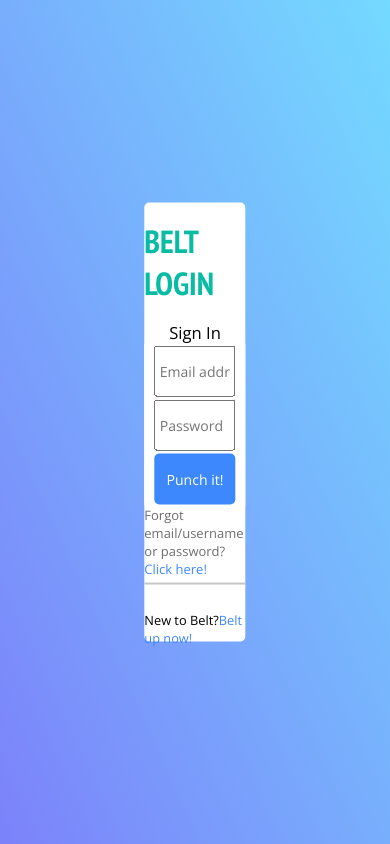
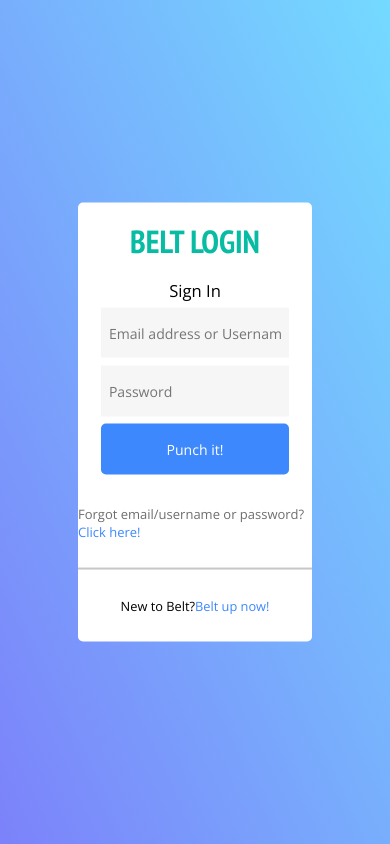
Before and after one commit to aparg/haluka-login, a React (Create React App) app: page / in a window 390 px wide. Built offline with nearby package versions, Linux system fonts and the light colour scheme.

Commit message:
add responsiveness and minor design changes

```diff
--- a/src/components/DataEntryBox/DataEntryBox.module.css
+++ b/src/components/DataEntryBox/DataEntryBox.module.css
@@ -1,19 +1,19 @@
 @import url('https://fonts.googleapis.com/css2?family=Open+Sans:wght@400&display=swap');
 @import url('https://fonts.googleapis.com/css2?family=PT+Sans+Narrow:wght@700&display=swap');
 @import url('https://fonts.googleapis.com/css2?family=Poppins:wght@500&display=swap');
+
 .Box{
-    display:inline-flex;
+    display:flex;
     flex-direction: column;
     position: absolute;
-    border: 2px solid back;
+    border: 1px;
     background-color: white;
     border-radius: 5px;
-    height: 52vh;
-    width:26vw;
     top:50%;left:50%;
     transform: translate(-50%,-50%);
     align-items: center;
-    font-size: 80%
+    font-size: 80%;
+    /* justify-content: center; */
 }
 
 .title{
@@ -36,31 +36,62 @@
     align-items:center;
     background-color:white;
     position: relative;
-    height:25vh;
     width:100%;
     box-sizing: border-box;
     padding:1% 10% 0% 10%;
-    /* padding:5%; */
 }
 
 .line{
-    width:96%;
+    width:100%;
     border-bottom: 2px solid rgb(199, 199, 199);
-    padding:5% 2% 0 2%;
 }
 
 .forgot{
     color: rgb(110, 110, 110);
     font-size:small;
     font-family: 'Open Sans', sans-serif;
+    margin:auto;
 }
 
 .signup{
-    padding-top: 3vh;
+    /* padding-top: 6%; */
     font-family: 'Open Sans', sans-serif;
+    display:flex;
+    margin: auto;
 }
 
 a{
     text-decoration: none;
     color: #3c88fc;
 }
+
+/* Small devices (landscape phones, 576px and up) */
+@media (max-width: 768px){
+    .Box{
+        height: 52vh;
+        width: 60vw;
+    }
+}
+
+/* Medium devices (tablets, 768px and up) */
+@media (max-width: 992px) and (min-width: 769px) {
+    .Box{
+        height: 50vh;
+        width: 40vw;
+    }
+
+}
+/* Large devices (desktops, 992px and up) */
+@media (max-width: 1199px) and (min-width:993px){
+    .Box{
+        height: 50vh;
+        width: 40vw;
+    }
+}
+/* Extra large devices (large desktops, 1200px and up) */
+@media (min-width: 1200px){
+    .Box{
+        height: 52vh;
+        width:26vw;
+    }
+};
--- a/src/components/FormElement/FormElement.module.css
+++ b/src/components/FormElement/FormElement.module.css
@@ -8,10 +8,13 @@
     font-size: 110%;
     padding: 4%;
     font-family: 'Open Sans', sans-serif;
+    border: none;
 }
 
 .Input:focus::-webkit-input-placeholder{
-    color:rgb(199, 199, 199)
+    color:rgb(199, 199, 199);
+    outline:none;
+    border: none;
 }
 
 .Button{
@@ -24,3 +27,7 @@
 .Button:hover{
     cursor:pointer;
 }
+
+.Input{
+    background-color: rgb(246, 246, 246);
+}
```
